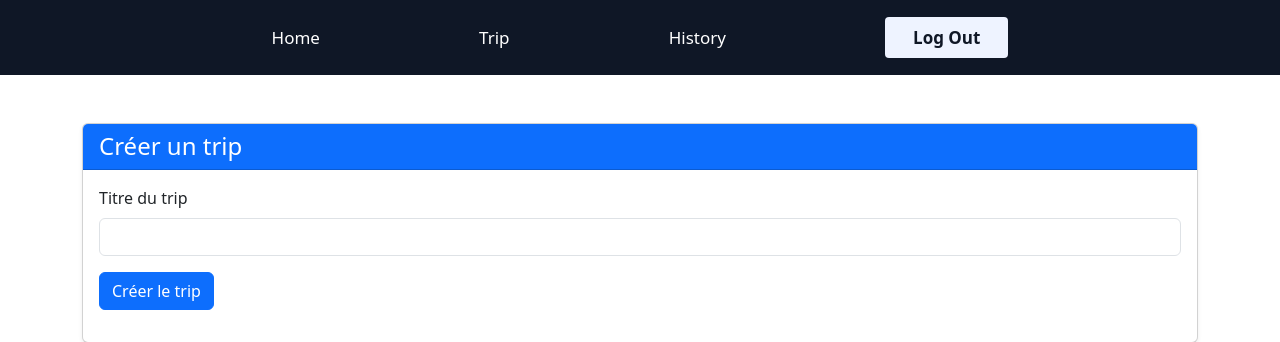
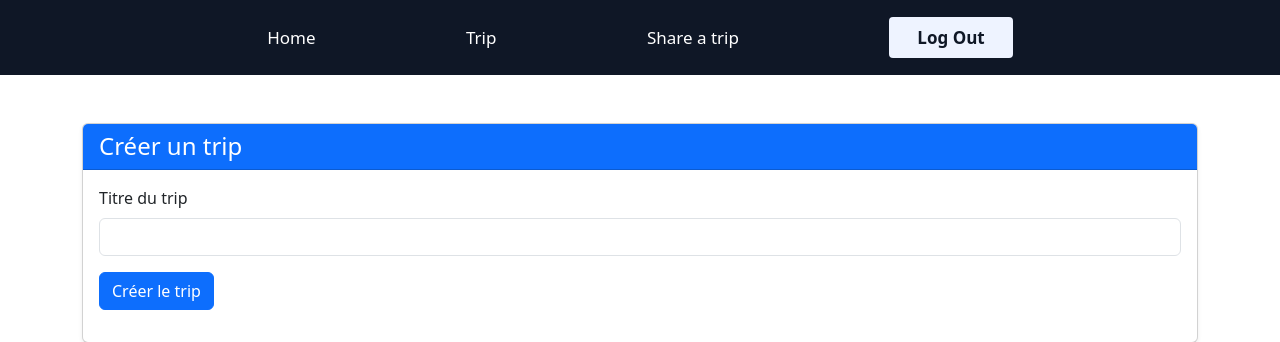
Before and after one commit to Leorc9/box-certif, a PHP site: page /optimize/trip/index.php in a window 1280 px wide. Shown: the top 342 px of the page. Run offline with PHP 8.4, Linux system fonts and the light colour scheme; the visitor is signed in with stand-in values (Sample User, id 1); data that the repository does not hold is empty.

Commit message:
fix: update navbar link

```diff
--- a/web/header.php
+++ b/web/header.php
@@ -15,7 +15,7 @@ if (session_status() === PHP_SESSION_NONE) {
         <!-- Main navigation links -->
         <a href="/index.php">Home</a>
         <a href="/trip/index.php">Trip</a>
-        <a href="#">History</a>
+        <a href="/shareLink.php">Share a trip</a>
 
         <!-- If the user is connected, show Log Out, else show Log In -->
         <?php if (isset($_SESSION["id"])) { ?>
```
